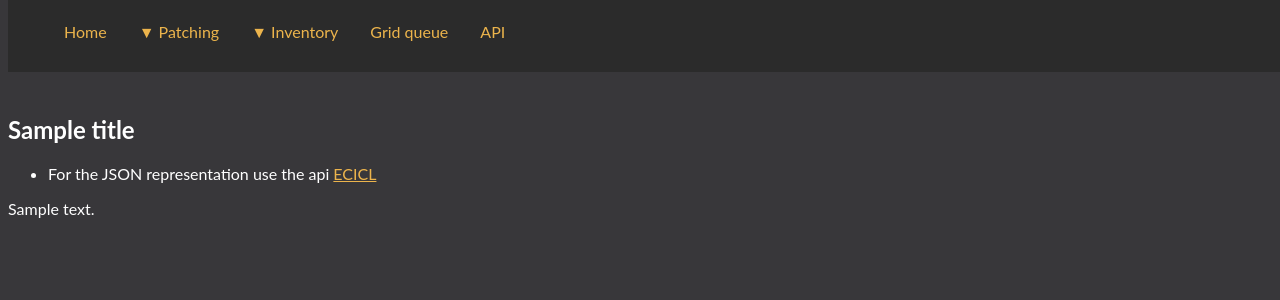
After one commit to ihayhurst/HydraulicPandanusCrest, a Python web app: template flask/app/website/templates/aws.html in a window 1280 px wide. The commit adds this page. Shown: the top 300 px of the page. Run offline with Jinja, Linux system fonts and the light colour scheme; the template is opened without the code that fills it: most values are stand-ins (such as "Sample title", 1, 10 or a date in 2020).

Commit message:
web view for aws endpoint

```diff
--- a/flask/app/api/views.py
+++ b/flask/app/api/views.py
@@ -91,5 +91,5 @@ class GetTaskStatus(Resource):
 api.add_resource(Inventory, "/inventory", endpoint="inventory")
 api.add_resource(Inventory, "/inventory/<hostid>", endpoint="inventoryhost")
 api.add_resource(Makecmdb, "/cmdb", endpoint="cmdb-file")
-api.add_resource(AWStest, "/aws", endpoint="aws-test")
+api.add_resource(AWStest, "/aws", endpoint="aws-ecicl")
 api.add_resource(GetTaskStatus, "/status/<jobid>", endpoint="taskstatus")
--- /dev/null
+++ b/flask/app/website/templates/aws.html
@@ -0,0 +1,6 @@
+{% extends "base.html" %} {% block content%}
+<h2>{{ title }}</h2>
+<ul>
+    <li>For the JSON representation use the api <a href="{{ url_for('api_pages.aws-ecicl') }}">ECICL</a></li>
+</ul>
+{{ content|safe }} {% endblock %}
--- a/flask/app/website/templates/base.html
+++ b/flask/app/website/templates/base.html
@@ -36,13 +36,14 @@
                             <button class="dropbtn">&#9660 Inventory</button>
                             <div class="dropdown-content">
                                 <ul class="dropdown-items">
-                                    <li><a href="{{ url_for('website.inventory_all') }}">Inventory</a></li>
+                                    <li><a href="{{ url_for('website.inventory_all') }}">GBJH / CHST</a></li>
+                                    <li><a href="{{ url_for('website.aws') }}">ECICL</a></li>
                                     <li><a href="{{ url_for('website.cmdb') }}">CMDB </a></li>
                                 </ul>
                             </div>
                         </div>
-                    <li id="navitem"><a href="{{ url_for('website.queue') }}">Grid queue</a></li>
-                    <li id="navitem"><a href="{{ url_for('api_pages.api_home') }}">API</a></li>
+                        <li id="navitem"><a href="{{ url_for('website.queue') }}">Grid queue</a></li>
+                        <li id="navitem"><a href="{{ url_for('api_pages.api_home') }}">API</a></li>
                 </ul>
             </div>
         </nav>
```
Also changed, not shown: flask/app/website/views.py (+13 -2 lines).
